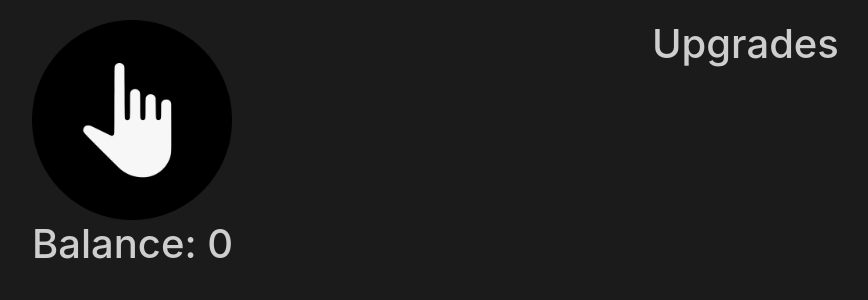
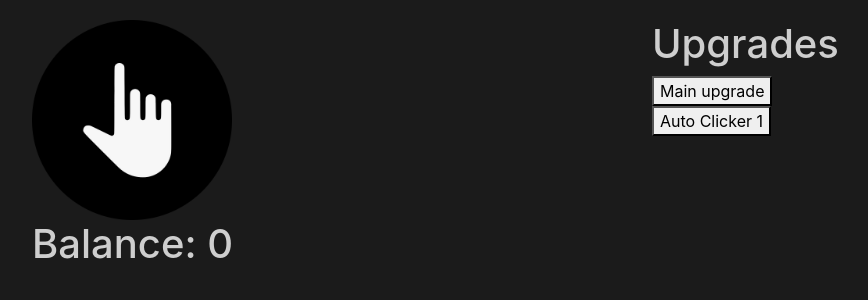
Before and after one commit to AntonioToni/idle-clicker, a React (Create React App) app: page / in a window 1280 px wide. Shown: the top 300 px of the page, without its empty margins (0-868 px from the left). Built offline with nearby package versions, Linux system fonts and the light colour scheme.

Commit message:
Added upgrades

```diff
--- a/src/App.tsx
+++ b/src/App.tsx
@@ -1,25 +1,74 @@
 import React from "react";
-import { useState } from "react";
+import { useState, useRef, useEffect } from "react";
 import "./app.css"
+import UpgradeState from "./classes/upgradeState";
+import Button from "./components/button";
 import { ClickHandler } from "./components/clickHandler";
 import { DisplayStats } from "./components/displayStats";
 
 export function App(){
   const [balance, setBalance] = useState(0);
 
+  const upgradeMap = useRef(new Map<string, UpgradeState>([
+    ['clickUpgrade', new UpgradeState(15, 1.1, 1, 0.1)],
+    ['autoClicker01', new UpgradeState(20, 1.2, 0, 0.1)]
+  ]))
+
+  useEffect(() => {
+    const interval = setInterval(() => {
+      console.log('Attempting to invoke autoClicker components.');
+      setBalance(Math.round((balance +
+        upgradeMap.current.get('autoClicker01')!.increment) * 10) / 10)
+    }, 1000);
+    return () => clearInterval(interval);
+  });
+
   return(
     <>
       <div className="container-fluid">
         <div className="row">
           <div className="col-sm">
-          <ClickHandler balance = {balance} setBalance = {setBalance} />
+            <ClickHandler
+            balance = {balance}
+            setBalance = {setBalance}
+            increment= {upgradeMap.current.get('clickUpgrade')!.increment}/>
             <DisplayStats balance = {balance}/>
           </div>
           <div className="col-sm">
             <h1>Upgrades</h1>
+            <Button
+            id="clickUpgrade"
+            text="Main upgrade"
+            clickHandler={(id) => {upgradeInvocationHandler(id,balance,setBalance,upgradeMap);}}
+            /> <br/>
+            <Button
+            id="autoClicker01"
+            text="Auto Clicker 1"
+            clickHandler={(id) => {upgradeInvocationHandler(id,balance,setBalance,upgradeMap);}}
+            />
           </div>
         </div>
       </div>
     </>
   )
 }
+
+const upgradeInvocationHandler = (
+  id: string,
+  balance: number,
+  setBalance: React.Dispatch<React.SetStateAction<number>>,
+  upgradeMap: React.MutableRefObject<Map<string, UpgradeState>>
+) : void => {
+  if (!upgradeMap.current.has(id)) {
+    return;
+  }
+
+  const cost = upgradeMap.current.get(id)!.currentCost;
+
+  if (upgradeMap.current.get(id)!.upgrade(balance)) {
+    console.log(`Upgraded ${id} component.`);
+    setBalance(balance - cost);
+  } else {
+    console.log(`Balance is too low to upgrade ${id} component.`)
+  }
+}
```
Lines whose indentation alone changed are shown as unchanged.
